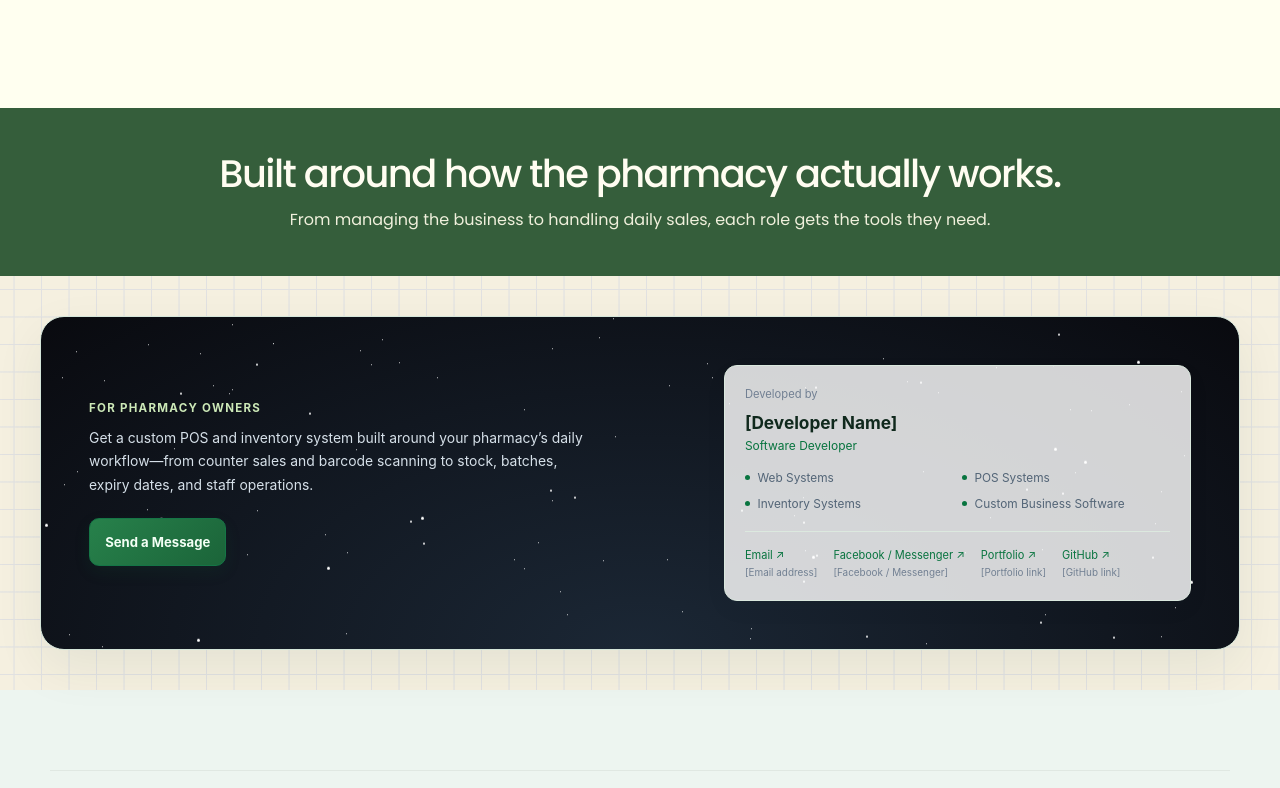
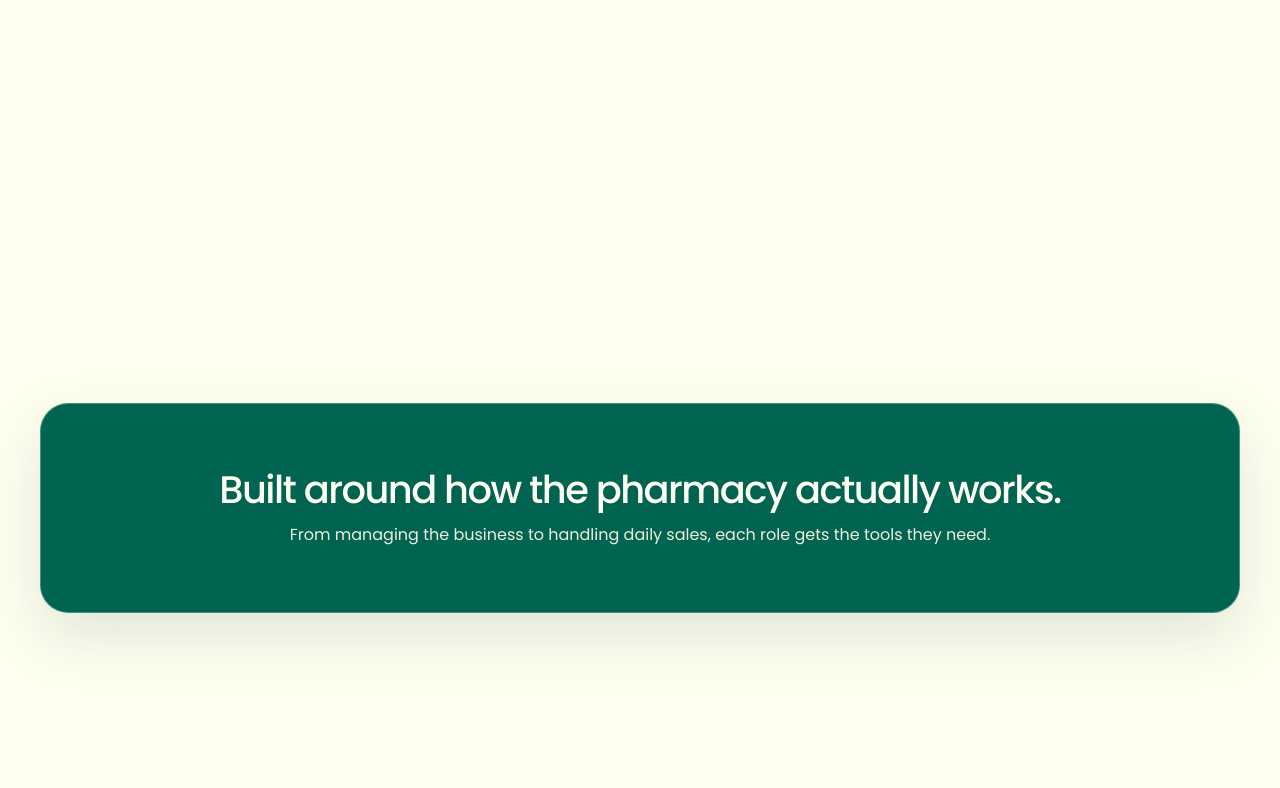
Before and after one commit to adrianniel/Dagohoy-Pharmacy-Web, a React (Vite) app: page / in a window 1280 px wide. Shown: the part 692-1480 px from the top of the page. Built offline with nearby package versions, Linux system fonts and the light colour scheme; no server answers.

Commit message:
style: make features section full-height with ivory base

```diff
--- a/src/landing-modern.css
+++ b/src/landing-modern.css
@@ -2079,11 +2079,13 @@ html:has(.landing-page) {
   width: 100%;
   max-width: none;
   margin: 0;
-  min-height: calc(100svh - var(--landing-nav-height));
+  min-height: 100svh;
   scroll-margin-top: var(--landing-nav-height);
   box-sizing: border-box;
-  padding: clamp(3.5rem, 6vw, 5.5rem) max(1rem, calc((100% - 1320px) / 2));
-  background: #355e3b;
+  padding: clamp(2rem, 6vw, 5rem) max(1rem, calc((100% - 1320px) / 2));
+  display: grid;
+  place-items: center;
+  background: #fffff0;
 }
 
 .landing-page .features-section .section-heading h2 {
@@ -2091,10 +2093,17 @@ html:has(.landing-page) {
 }
 
 .landing-page .features-section .section-heading {
-  width: fit-content;
+  width: min(100%, 1200px);
   max-width: 100%;
   margin-inline: auto;
   margin-block-end: 0;
+  padding: clamp(2rem, 5vw, 4rem) clamp(1.25rem, 5vw, 4.5rem);
+  box-sizing: border-box;
+  border: 1px solid rgb(255 255 240 / 28%);
+  border-radius: 28px;
+  background: #006451;
+  box-shadow: 0 24px 60px rgb(0 48 38 / 12%);
+  text-align: center;
 }
 
 .landing-page .features-section .section-heading h2,
@@ -2651,7 +2660,7 @@ html:has(.landing-page) {
   }
 
   .landing-page .features-section {
-    min-height: 0;
+    min-height: 100svh;
     padding-block: 2.75rem;
   }
 
```
